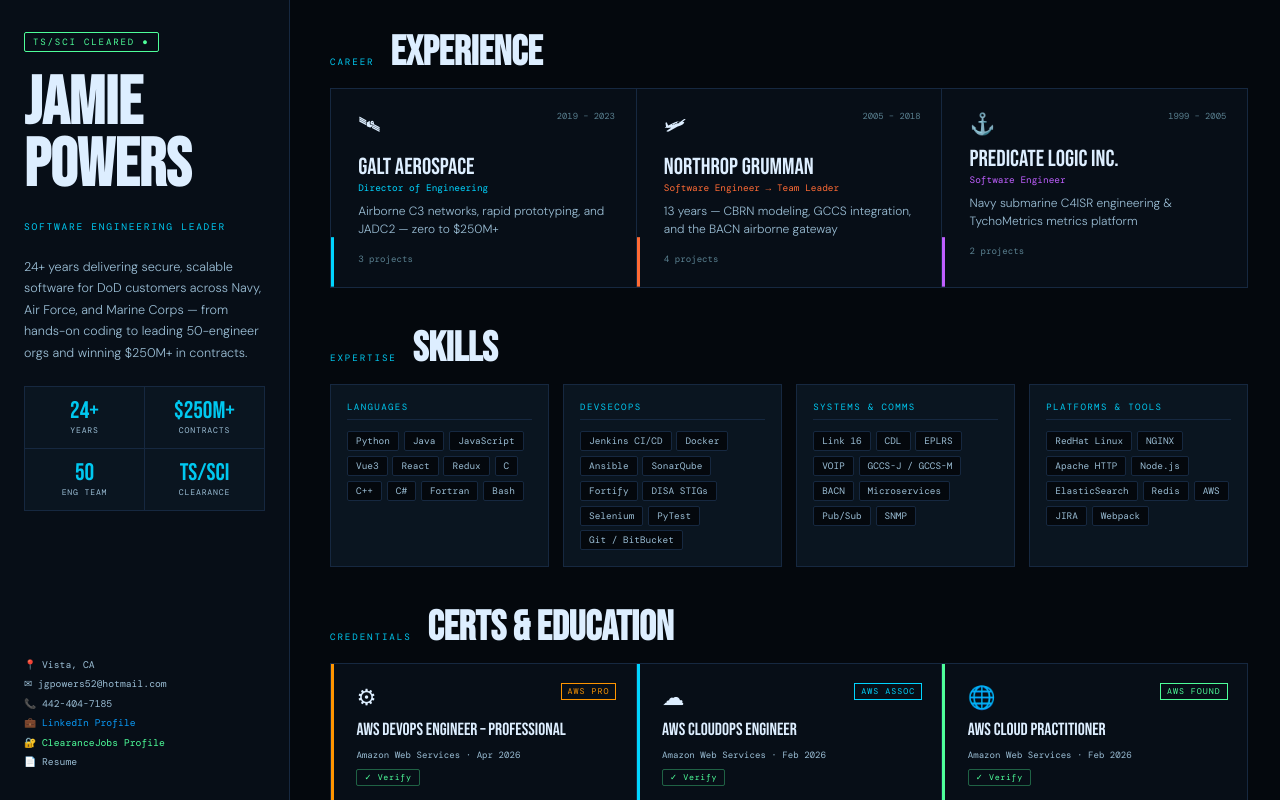
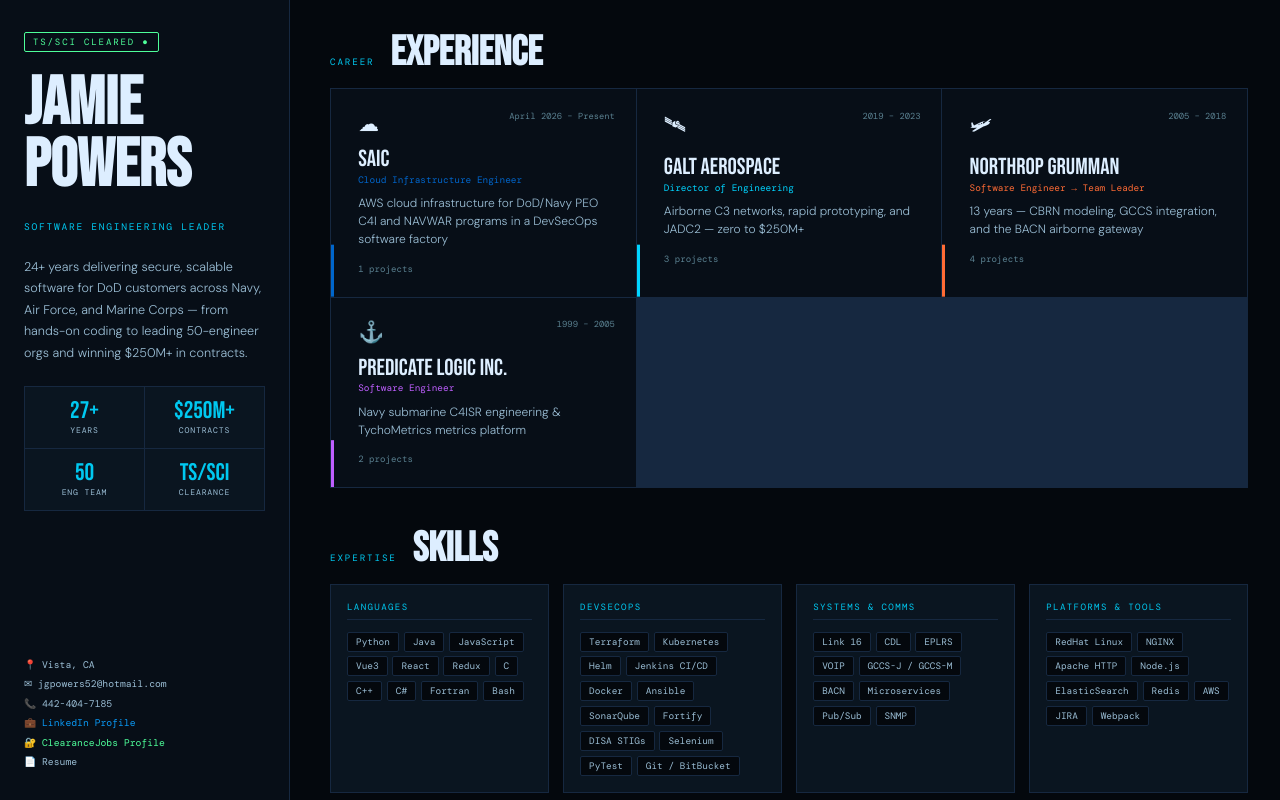
Before and after one commit to beelzabub/powers-resume, a Vue app: page / in a window 1280 px wide. Built offline with nearby package versions, Linux system fonts and the light colour scheme; a web font is replaced by a local one.

Commit message:
Add SAIC Cloud Infrastructure Engineer position

```diff
--- a/src/data/resume.js
+++ b/src/data/resume.js
@@ -1,11 +1,39 @@
 export const quickStats = [
-  { value: '24+', label: 'Years' },
+  { value: '27+', label: 'Years' },
   { value: '$250M+', label: 'Contracts' },
   { value: '50', label: 'Eng Team' },
   { value: 'TS/SCI', label: 'Clearance' },
 ]
 
 export const experience = [
+  {
+    id: 'saic', logo: '☁', color: '#0066cc',
+    company: 'SAIC', title: 'Cloud Infrastructure Engineer',
+    period: 'April 2026 – Present',
+    tagline: 'AWS cloud infrastructure for DoD/Navy PEO C4I and NAVWAR programs in a DevSecOps software factory',
+    context: "SAIC (Science Applications International Corporation) is one of the largest defense IT contractors in the US, delivering technology solutions across the DoD, intelligence community, and federal agencies. Jamie joined SAIC's San Diego team as a Cloud Infrastructure Engineer supporting Navy PEO C4I and NAVWAR programs — bringing deep DoD systems experience and AWS certifications (DevOps Engineer Pro, CloudOps, CCP) to bear on cloud-native infrastructure delivery for Agile DevSecOps software teams.",
+    stats: [
+      { value: 'AWS', label: 'Platform' },
+      { value: 'TS/SCI', label: 'Clearance' },
+      { value: 'PEO C4I', label: 'Customer' },
+      { value: 'SAFe', label: 'Methodology' },
+    ],
+    projects: [
+      {
+        id: 'saic-cloud', icon: '☁', name: 'AWS Cloud Infrastructure', customer: 'DoD / Navy PEO C4I / NAVWAR',
+        blurb: 'Design and deploy AWS cloud infrastructure supporting Navy C4I systems modernization within a classified DevSecOps software factory.',
+        description: "Supporting Navy PEO C4I and NAVWAR programs, Jamie designs and deploys AWS cloud infrastructure enabling DoD software development teams to build, test, and operate cloud-native applications. The role involves Infrastructure as Code (Terraform, Helm, Ansible), Kubernetes container orchestration, Zero Trust security architecture, and hybrid cloud/on-premise connectivity — all within a classified SAFe Agile DevSecOps environment at SAIC's San Diego location.",
+        tech: ['AWS', 'Terraform', 'Helm', 'Ansible', 'Kubernetes', 'Docker', 'Python', 'Zero Trust', 'SAFe Agile'],
+        outcome: 'Supporting Navy C4I systems modernization for PEO C4I / NAVWAR',
+        bullets: [
+          'Design and deploy AWS cloud infrastructure for DoD Agile software teams using Infrastructure as Code (Terraform, Helm, Ansible)',
+          'Provision and manage Kubernetes container environments within a classified DevSecOps software factory',
+          'Support hybrid cloud/on-premise connectivity aligned to Zero Trust architecture and DoD C-ATO requirements',
+          'Collaborate within SAFe Agile teams to deliver cloud-native solutions supporting Navy PEO C4I / NAVWAR C4I modernization',
+        ]
+      }
+    ]
+  },
   {
     id: 'galt', logo: '🛰', color: '#00d4ff',
     company: 'GALT Aerospace', title: 'Director of Engineering',
@@ -200,6 +228,9 @@
   {
     title: 'DevSecOps',
     items: [
+      { name: 'Terraform', desc: "Infrastructure as Code tool for declaratively provisioning and managing AWS cloud resources. Used at SAIC to automate cloud environment setup for DoD software teams supporting Navy PEO C4I / NAVWAR programs.", companies: ['SAIC'], projects: ['AWS Cloud Infrastructure'], link: 'https://www.terraform.io' },
+      { name: 'Kubernetes', desc: "Container orchestration platform for deploying, scaling, and managing containerized workloads. Used at SAIC within a classified DevSecOps software factory to provision and manage clusters for DoD Agile development teams.", companies: ['SAIC'], projects: ['AWS Cloud Infrastructure'], link: 'https://kubernetes.io' },
+      { name: 'Helm', desc: "Kubernetes package manager for templating and deploying complex cloud-native applications. Used at SAIC alongside Terraform and Ansible as part of the Infrastructure as Code toolchain for DoD cloud environments.", companies: ['SAIC'], projects: ['AWS Cloud Infrastructure'], link: 'https://helm.sh' },
       { name: 'Jenkins CI/CD', desc: "Automated build, test, and deployment pipelines. Built GALT entire Jenkins infrastructure from scratch including STIG-compliant deployment gates and approval workflows.", companies: ['GALT Aerospace', 'Northrop Grumman'], projects: ['DevSecOps Org Build', 'FINN Program', 'BIB'], link: 'https://www.jenkins.io' },
       { name: 'Docker', desc: "Container platform for packaging and deploying microservices in GALT pub/sub architecture, ensuring consistent environments from development through production deployment.", companies: ['GALT Aerospace'], projects: ['FINN Program', 'SkyTower II', 'DevSecOps Org Build'], link: 'https://www.docker.com' },
       { name: 'Ansible', desc: "Infrastructure-as-code and configuration management tool used for automated provisioning, STIG remediation, and deployment orchestration across DoD environments.", companies: ['GALT Aerospace'], projects: ['FINN Program', 'DevSecOps Org Build'], link: 'https://www.ansible.com' },
@@ -234,7 +265,7 @@
       { name: 'Node.js', desc: "JavaScript runtime used for backend services and build tooling in the BACN Information Broker alongside Webpack and Yarn for asset bundling.", companies: ['Northrop Grumman'], projects: ['BIB'], link: 'https://nodejs.org' },
       { name: 'ElasticSearch', desc: "Distributed search and analytics engine providing real-time tactical data querying for the BACN situational awareness platform across large operational datasets.", companies: ['Northrop Grumman'], projects: ['BIB'], link: 'https://www.elastic.co/elasticsearch' },
       { name: 'Redis', desc: "In-memory data store used as the pub/sub message broker for GALT microservices architecture, enabling real-time status updates across airborne systems.", companies: ['GALT Aerospace'], projects: ['FINN Program', 'SkyTower II'], link: 'https://redis.io' },
-      { name: 'AWS', desc: "Amazon Web Services cloud platform. Jamie holds AWS DevOps Engineer Pro, CloudOps Engineer, and Cloud Practitioner certifications — all earned in early 2026.", companies: ['Certification / Current Focus'], projects: ['Post-GALT professional development'], link: 'https://aws.amazon.com' },
+      { name: 'AWS', desc: "Amazon Web Services cloud platform. Jamie holds AWS DevOps Engineer Pro, CloudOps Engineer, and Cloud Practitioner certifications (all earned early 2026) and actively designs and deploys AWS infrastructure at SAIC supporting Navy PEO C4I / NAVWAR programs.", companies: ['SAIC'], projects: ['AWS Cloud Infrastructure'], link: 'https://aws.amazon.com' },
       { name: 'JIRA', desc: "Agile project management and issue tracking used to manage sprints, backlogs, and program-level tracking across all programs from Northrop Grumman forward.", companies: ['Northrop Grumman', 'GALT Aerospace'], projects: ['BIB', 'Joint Effects Model', 'GCCS-J / GCCS-M Integration', 'FINN Program', 'SkyTower II', 'DevSecOps Org Build'], link: 'https://www.atlassian.com/software/jira' },
       { name: 'Webpack', desc: "JavaScript module bundler used to build and optimize the BACN Information Broker frontend application for production deployment on RedHat Linux.", companies: ['Northrop Grumman'], projects: ['BIB'], link: 'https://webpack.js.org' },
     ]
```
